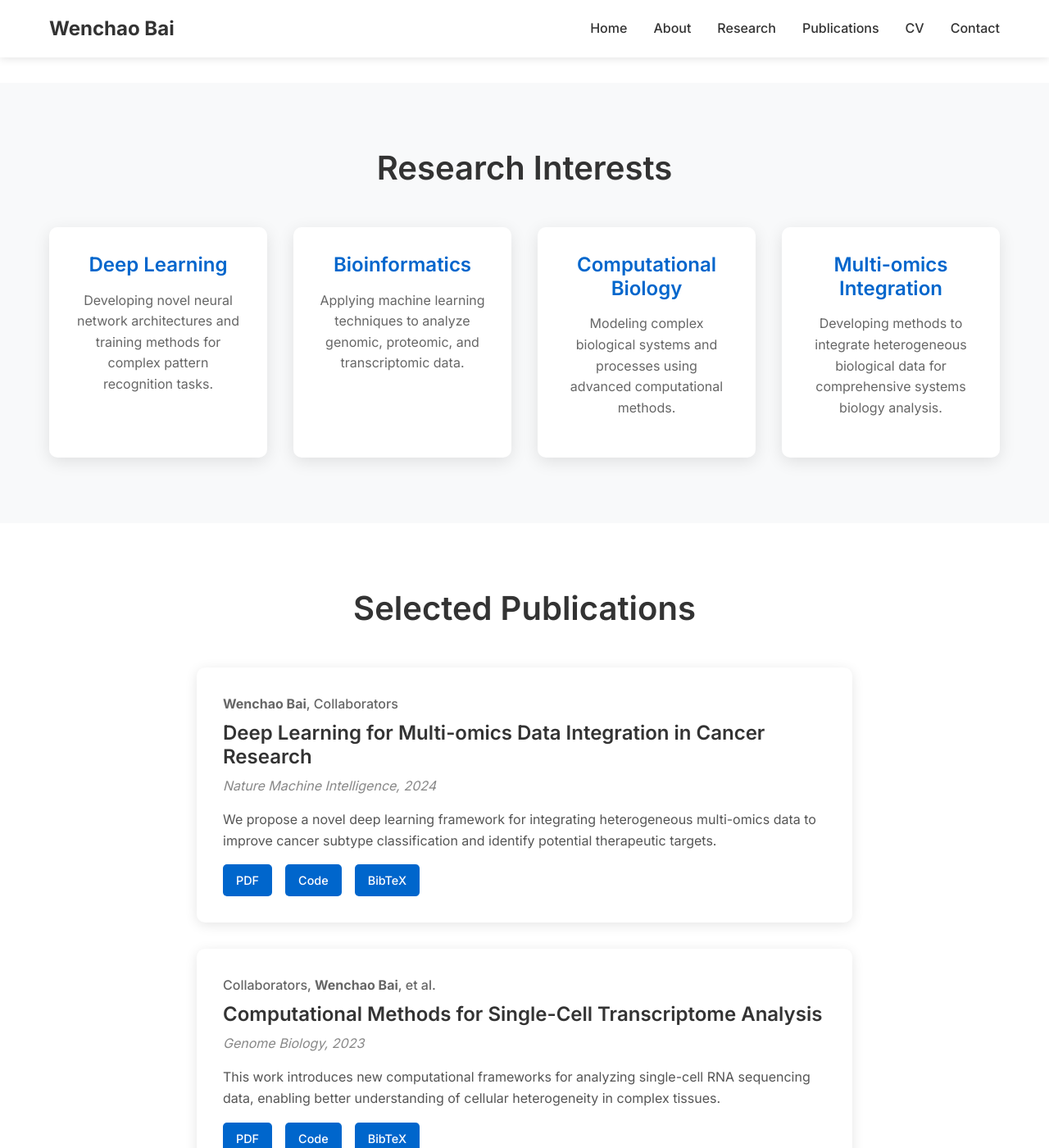
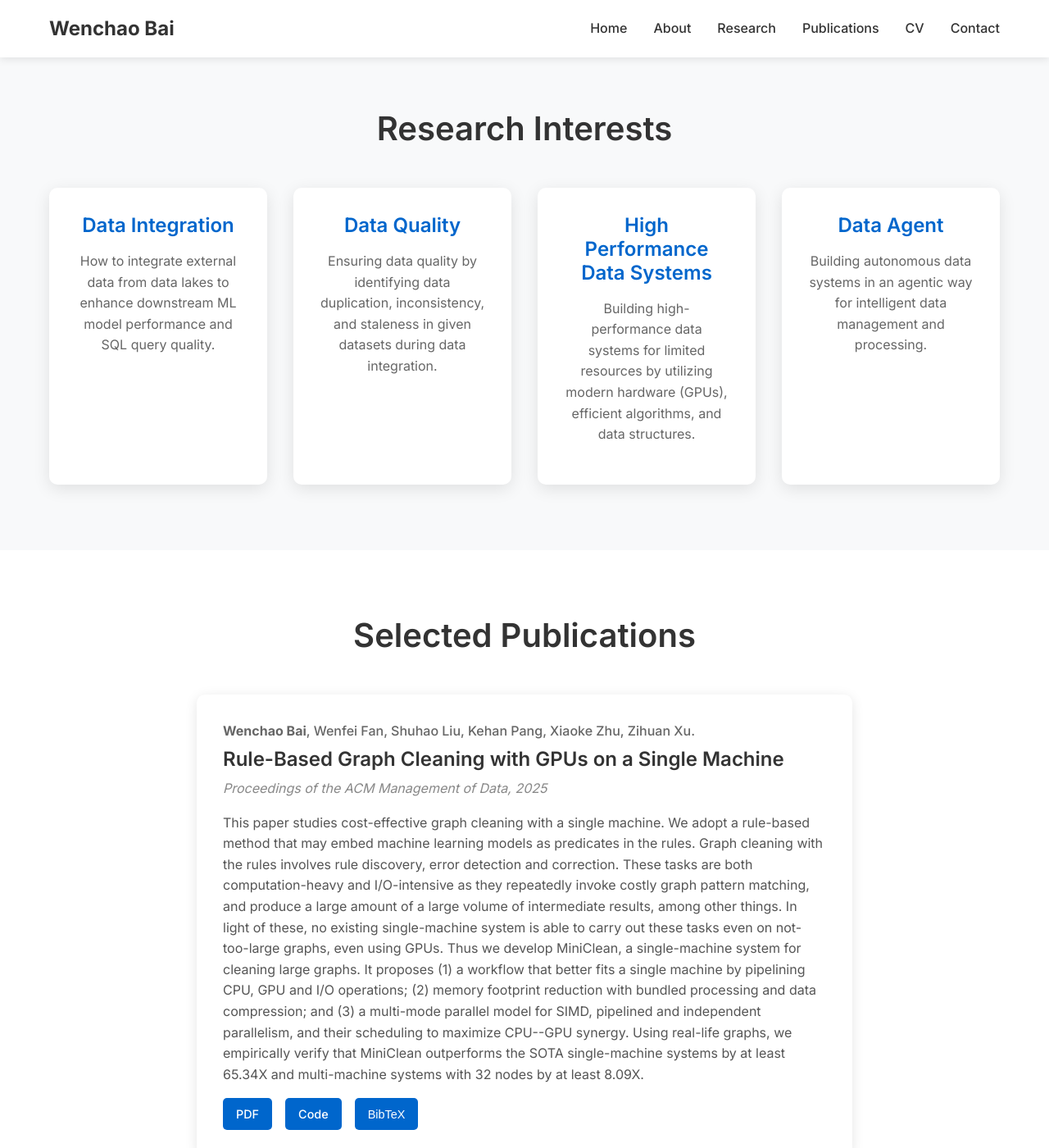
Before and after one commit to bai-wenchao/bai-wenchao.github.io, a Jekyll site: the page built from index.html, in a window 1280 px wide and 1400 px high, scrolled down 993 px. Shown: the whole window at 82% size. Built offline with Jekyll 4.4.1, drawn with Linux system fonts in a browser that asks for light colours; some of the changed text lies outside the part shown.

Commit message:
Updated paper data.

```diff
--- a/index.html
+++ b/index.html
@@ -28,19 +28,17 @@ layout: default
       <div class="about-text">
         <p>
           I am a {{ site.author.title }} at {{ site.author.affiliation }},
-          working in the {{ site.author.department }}. My research focuses on
-          <strong>machine learning and artificial intelligence</strong> with applications in
-          <strong>computational biology and bioinformatics</strong>.
-        </p>
-        <p>
-          My interests include deep learning, computational biology, data science,
-          and bioinformatics. I am passionate about developing novel algorithms
-          and computational methods to solve challenging real-world problems in
-          biomedical research and healthcare.
+          working in the {{ site.author.department }} since September 2022,
+          advised by <a href="https://jujuhoo.github.io/" target="_blank">A.P. Jiahui Jin</a>.
+          From July 2023, I am also a research intern at Shenzhen Institute of Computing Sciences,
+          honorably advised by <a href="https://homepages.inf.ed.ac.uk/wenfei/" target="_blank">Prof. Wenfei Fan</a> and collaborating with
+          <a href="https://shuhaoliu.github.io/#gsc.tab=0" target="_blank">Dr. Shuhao Liu</a>,
+          <a href="https://weilongren.github.io/" target="_blank">Dr. Weilong Ren</a>, and
+          <a href="https://www.linkedin.com/in/zihuan-xu-36408ba0/?originalSubdomain=hk" target="_blank">Dr. Zihuan Xu</a>.
         </p>
         <p>
           I am always open to collaborations and discussions about research opportunities,
-          interdisciplinary projects, and applications of machine learning in life sciences.
+          interdisciplinary projects, and applications of database systems and theories in real-world scenarios.
         </p>
       </div>
     </div>
@@ -52,20 +50,20 @@ layout: default
     <h2 class="section-title">Research Interests</h2>
     <div class="research-grid">
       <div class="research-item">
-        <h3>Deep Learning</h3>
-        <p>Developing novel neural network architectures and training methods for complex pattern recognition tasks.</p>
+        <h3>Data Integration</h3>
+        <p>How to integrate external data from data lakes to enhance downstream ML model performance and SQL query quality.</p>
       </div>
       <div class="research-item">
-        <h3>Bioinformatics</h3>
-        <p>Applying machine learning techniques to analyze genomic, proteomic, and transcriptomic data.</p>
+        <h3>Data Quality</h3>
+        <p>Ensuring data quality by identifying data duplication, inconsistency, and staleness in given datasets during data integration.</p>
       </div>
       <div class="research-item">
-        <h3>Computational Biology</h3>
-        <p>Modeling complex biological systems and processes using advanced computational methods.</p>
+        <h3>High Performance Data Systems</h3>
+        <p>Building high-performance data systems for limited resources by utilizing modern hardware (GPUs), efficient algorithms, and data structures.</p>
       </div>
       <div class="research-item">
-        <h3>Multi-omics Integration</h3>
-        <p>Developing methods to integrate heterogeneous biological data for comprehensive systems biology analysis.</p>
+        <h3>Data Agent</h3>
+        <p>Building autonomous data systems in an agentic way for intelligent data management and processing.</p>
       </div>
     </div>
   </div>
@@ -78,20 +76,28 @@ layout: default
       <div class="publication-item">
         <div class="publication-content">
           <p class="publication-authors">
-            <strong>Wenchao Bai</strong>, Collaborators
+            <strong>Wenchao Bai</strong>, Wenfei Fan, Shuhao Liu, Kehan Pang, Xiaoke Zhu, Zihuan Xu.
           </p>
-          <h3>Deep Learning for Multi-omics Data Integration in Cancer Research</h3>
+          <h3>Rule-Based Graph Cleaning with GPUs on a Single Machine</h3>
           <p class="publication-venue">
-            <em>Nature Machine Intelligence</em>, 2024
+            <em>Proceedings of the ACM Management of Data</em>, 2025
           </p>
           <p class="publication-abstract">
-            We propose a novel deep learning framework for integrating heterogeneous multi-omics data
-            to improve cancer subtype classification and identify potential therapeutic targets.
+            This paper studies cost-effective graph cleaning with a single machine. We adopt a rule-based method that may embed machine learning models as predicates in the rules. Graph cleaning with the rules involves rule discovery, error detection and correction. These tasks are both computation-heavy and I/O-intensive as they repeatedly invoke costly graph pattern matching, and produce a large amount of a large volume of intermediate results, among other things. In light of these, no existing single-machine system is able to carry out these tasks even on not-too-large graphs, even using GPUs. Thus we develop MiniClean, a single-machine system for cleaning large graphs. It proposes (1) a workflow that better fits a single machine by pipelining CPU, GPU and I/O operations; (2) memory footprint reduction with bundled processing and data compression; and (3) a multi-mode parallel model for SIMD, pipelined and independent parallelism, and their scheduling to maximize CPU--GPU synergy. Using real-life graphs, we empirically verify that MiniClean outperforms the SOTA single-machine systems by at least 65.34X and multi-machine systems with 32 nodes by at least 8.09X.
           </p>
           <div class="publication-links">
-            <a href="#" class="btn btn-small">PDF</a>
-            <a href="#" class="btn btn-small">Code</a>
-            <a href="#" class="btn btn-small">BibTeX</a>
+            <a href="/assets/files/publications/sigmod25_miniclean/paper-full.pdf" class="btn btn-small">PDF</a>
+            <a href="https://hub.docker.com/repository/docker/wenchaobai/miniclean_gpu/general" class="btn btn-small">Code</a>
+            <button class="btn btn-small" onclick="copyToClipboard(`@article{miniclean_sigmod25,
+  title={Rule-Based Graph Cleaning with GPUs on a Single Machine},
+  author={Bai, Wenchao and Fan, Wenfei and Liu, Shuhao and Pang, Kehan and Zhu, Xiaoke and Jin, Jiahui},
+  journal={Proceedings of the ACM on Management of Data},
+  volume={3},
+  number={3},
+  pages={1--27},
+  year={2025},
+  publisher={ACM New York, NY, USA}
+}`)">BibTeX</button>
           </div>
         </div>
       </div>
```
Also changed, not shown: 1 other file.
